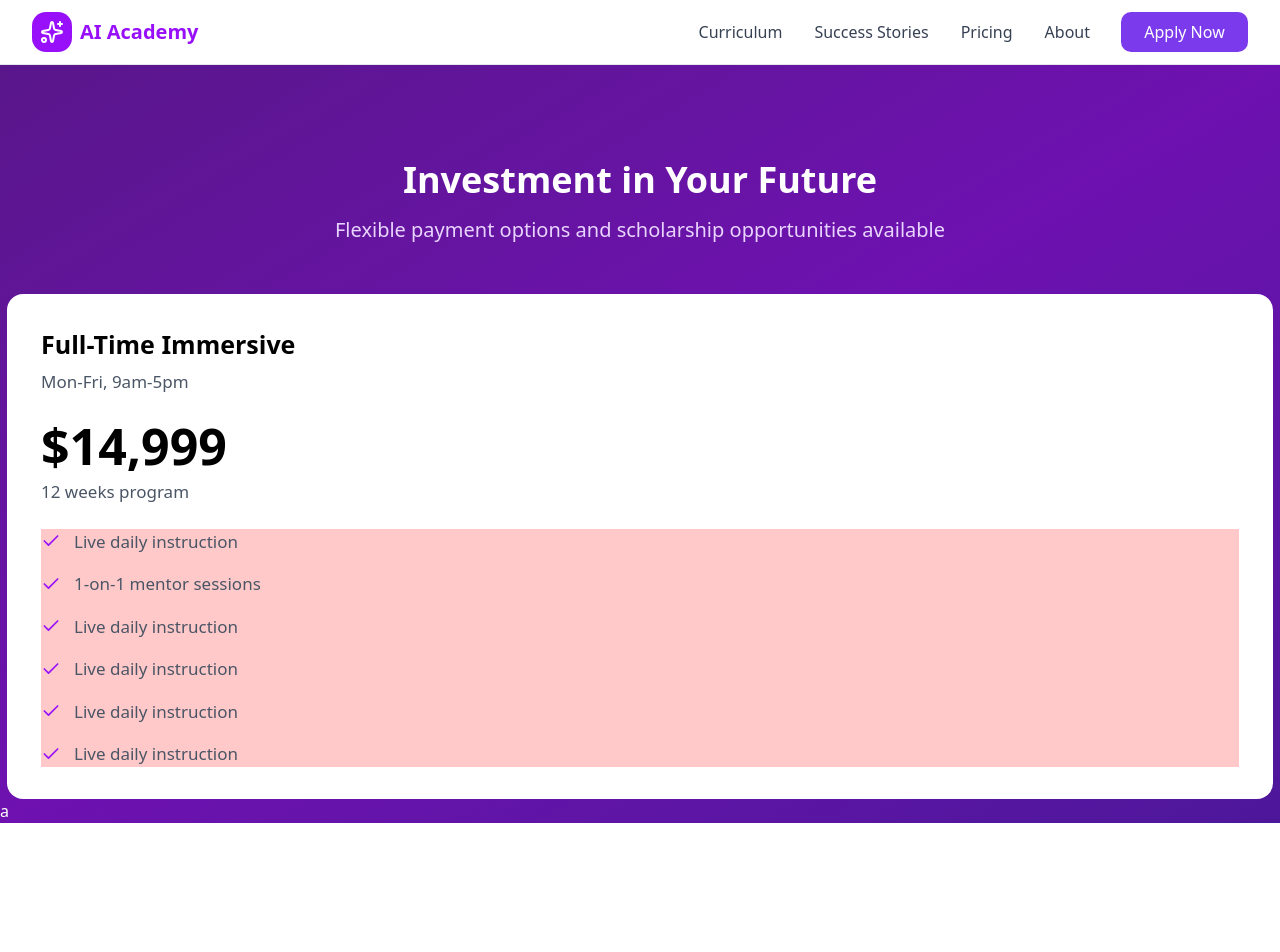
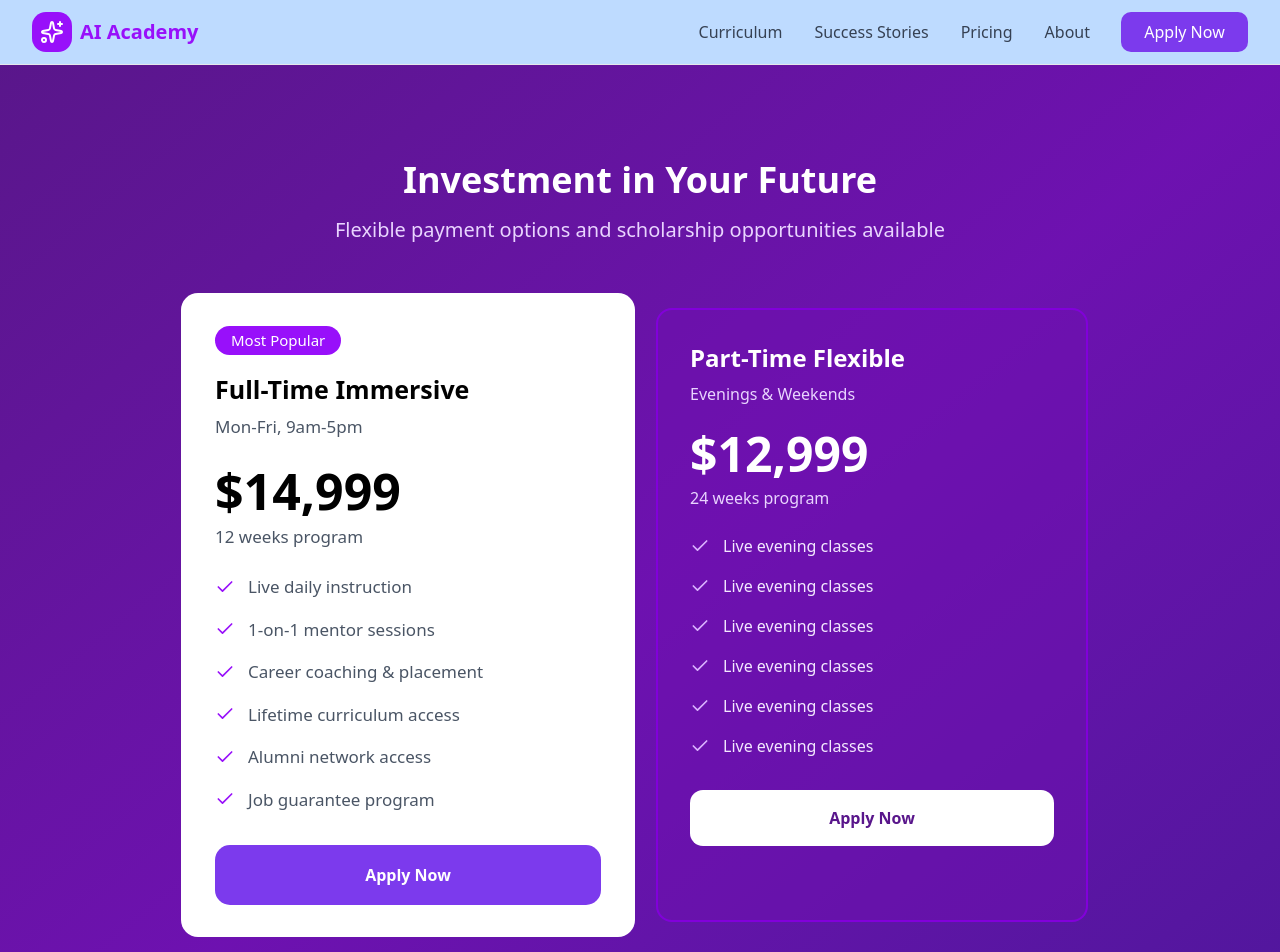
Before and after one commit to Bootcamp-JMC/Proyecto-1, a React (Vite) app: page / in a window 1280 px wide. Shown: the top 952 px of the page. Before the commit the page ends 823 px from the top, so only its background shows below. Built offline with nearby package versions, Linux system fonts and the light colour scheme.

Commit message:
Pricing fix

```diff
--- a/src/components/layout/Header/index.tsx
+++ b/src/components/layout/Header/index.tsx
@@ -5,7 +5,7 @@ import { Logo } from "../../ui/Logo";
 export const Header = () => {
   return (
     <header>
-      <nav className="fixed top-0 right-0 left-0 h-16.25 border-b border-gray-200 bg-white/70 backdrop-blur-lg">
+      <nav className="fixed top-0 right-0 left-0 h-16.25 border-b border-gray-200 bg-white/70 backdrop-blur-lg md:bg-amber-200 lg:bg-red-200 xl:bg-blue-200 2xl:bg-orange-300">
         <div className="mx-auto flex h-full items-center justify-between px-4 md:container md:px-2 lg:px-4">
           <Logo />
           <DesktopNavbar />
--- a/src/components/layout/Hero/index.tsx
+++ b/src/components/layout/Hero/index.tsx
@@ -3,7 +3,7 @@ import { HeroDescription } from "./components/HeroDescription";
 import { HeroTitle } from "./components/HeroTitle";
 import { HeroLabel } from "./components/HeroLabel";
 import { HeroFeatures } from "./components/HeroFeatures";
-import { HERO_FEATURES_LIST } from "./Data/HERO_FEATURES_LIST";
+import { HERO_FEATURES_LIST } from "./data/HERO_FEATURES_LIST";
 
 export const Hero = () => {
   return (
--- /dev/null
+++ b/src/components/layout/Pricing/components/PricingDescription.tsx
@@ -0,0 +1,3 @@
+export const PricingDescription = () => {
+  return <div>PricingDescription</div>;
+};
--- /dev/null
+++ b/src/components/layout/Pricing/components/PricingTitle.tsx
@@ -0,0 +1,3 @@
+export const PricingTitle = () => {
+  return <div>PricingTitle</div>;
+};
--- a/src/components/layout/Pricing/index.tsx
+++ b/src/components/layout/Pricing/index.tsx
@@ -1,66 +1,155 @@
 import { Check } from "lucide-react";
+import { CustomButton } from "../../ui/CustomButton";
 
 export const Pricing = () => {
   return (
     <div className="bg-linear-to-br from-purple-900 via-purple-800 to-violet-900 text-white">
       <div className="container mx-auto px-4 pt-23.75 text-center">
         <h3 className="text-4xl font-bold">Investment in Your Future</h3>
-        <p className="mt-4 px-6 text-xl text-purple-200">
+        <p className="mt-4 text-xl text-purple-200">
           Flexible payment options and scholarship opportunities available
         </p>
       </div>
-      <div className="mt-12.5 grid-cols-1 px-1.75 text-left text-black">
-        <div className="flex-col rounded-2xl bg-white px-8.5 py-8">
-          {/* <button>Most Popular</button> */}
-          <h3 className="text-[25px] font-bold">Full-Time Immersive</h3>
-          <p className="mt-1.25 text-[17px] text-gray-600">Mon-Fri, 9am-5pm</p>
-          <h2 className="mt-6.75 text-[50px] leading-none font-bold">
+      <div className="container mx-auto text-center">
+        <div className="mx-auto mt-12.25 grid max-w-5xl grid-cols-1 gap-2.5 px-1.75 text-left text-black md:grid-cols-2 md:px-4 lg:px-13.25">
+          <div className="flex-col rounded-[17px] bg-white px-8.5 py-8">
+            <button className="mt-px rounded-2xl bg-purple-600 px-4 py-0.75 text-[15px] text-white">
+              Most Popular
+            </button>
+            <h3 className="mt-4 text-[25px] font-bold">Full-Time Immersive</h3>
+            <p className="mt-1.5 text-[17px] text-gray-600">Mon-Fri, 9am-5pm</p>
+            <h2 className="mt-6.5 text-[50px] leading-none font-bold">
               $14,999
             </h2>
             <p className="mt-2 text-[17px] text-gray-600"> 12 weeks program</p>
 
-          <div className="mt-6 flex-col bg-red-200">
-            <div className="mt-4.25 flex items-center gap-3.25">
+            <div className="mt-6.25 flex flex-col gap-4.25">
+              <div className="flex items-center gap-3.25">
                 <Check className="text-purple-600" size={20} />
                 <p className="text-[17px] text-gray-600">
                   Live daily instruction
                 </p>
               </div>
-            <div className="mt-4.25 flex items-center gap-3.25">
+
+              <div className="flex items-center gap-3.25">
                 <Check className="text-purple-600" size={20} />
                 <p className="text-[17px] text-gray-600">
                   1-on-1 mentor sessions
                 </p>
               </div>
-            <div className="mt-4.25 flex items-center gap-3.25">
+
+              <div className="flex items-center gap-3.25">
                 <Check className="text-purple-600" size={20} />
                 <p className="text-[17px] text-gray-600">
-                Live daily instruction
+                  Career coaching & placement
                 </p>
               </div>
-            <div className="mt-4.25 flex items-center gap-3.25">
+
+              <div className="flex items-center gap-3.25">
                 <Check className="text-purple-600" size={20} />
                 <p className="text-[17px] text-gray-600">
-                Live daily instruction
+                  Lifetime curriculum access
                 </p>
               </div>
-            <div className="mt-4.25 flex items-center gap-3.25">
+
+              <div className="flex items-center gap-3.25">
                 <Check className="text-purple-600" size={20} />
                 <p className="text-[17px] text-gray-600">
-                Live daily instruction
+                  Alumni network access
                 </p>
               </div>
-            <div className="mt-4.25 flex items-center gap-3.25">
+
+              <div className="flex items-center gap-3.25">
                 <Check className="text-purple-600" size={20} />
                 <p className="text-[17px] text-gray-600">
-                Live daily instruction
+                  Job guarantee program
+                </p>
+              </div>
+            </div>
+            <div className="mt-8.25 font-bold">
+              <CustomButton
+                buttonText="Apply Now"
+                variant="solid"
+                customWidth="w-full"
+                customHeight="h-15"
+                customRounded="rounded-[15px]"
+              />
+            </div>
+          </div>
+          <div className="mx-2.75 my-3.75 flex-col rounded-2xl border-2 border-purple-700 bg-purple-800/50 px-8 py-7.5 text-white">
+            <h3 className="text-[24px] font-bold">Part-Time Flexible</h3>
+            <p className="mt-1.5 text-[16px] text-purple-200">
+              Evenings & Weekends
+            </p>
+            <h2 className="mt-6 text-[48px] leading-none font-bold">$12,999</h2>
+            <p className="mt-2 text-[16px] text-purple-200">24 weeks program</p>
+
+            <div className="mt-6 flex flex-col gap-4">
+              <div className="flex items-center gap-3.25">
+                <Check className="text-purple-300" size={20} />
+                <p className="text-[16px] text-purple-100">
+                  Live evening classes
+                </p>
+              </div>
+
+              <div className="flex items-center gap-3.25">
+                <Check className="text-purple-300" size={20} />
+                <p className="text-[16px] text-purple-100">
+                  Live evening classes
+                </p>
+              </div>
+
+              <div className="flex items-center gap-3.25">
+                <Check className="text-purple-300" size={20} />
+                <p className="text-[16px] text-purple-100">
+                  Live evening classes
+                </p>
+              </div>
+
+              <div className="flex items-center gap-3.25">
+                <Check className="text-purple-300" size={20} />
+                <p className="text-[16px] text-purple-100">
+                  Live evening classes
+                </p>
+              </div>
+
+              <div className="flex items-center gap-3.25">
+                <Check className="text-purple-300" size={20} />
+                <p className="text-[16px] text-purple-100">
+                  Live evening classes
+                </p>
+              </div>
+
+              <div className="flex items-center gap-3.25">
+                <Check className="text-purple-300" size={20} />
+                <p className="text-[16px] text-purple-100">
+                  Live evening classes
+                </p>
+              </div>
+            </div>
+            <div className="mt-8 font-bold">
+              <CustomButton
+                buttonText="Apply Now"
+                variant="outline"
+                customWidth="w-full"
+                customHeight="h-14"
+                customRounded="rounded-[13px]"
+                customTextColor="text-purple-900"
+              />
+            </div>
+          </div>
+        </div>
+      </div>
+      <div className="container mx-auto px-6 pt-8.25 pb-20 text-center">
+        <div className="flex flex-col text-center">
+          <p className="mb-4 text-purple-200">
+            🎓 Scholarships available for underrepresented groups in tech
+          </p>
+          <p className="mb-4 text-purple-200">
+            💳 Flexible payment plans and ISA options available
           </p>
         </div>
       </div>
     </div>
-        <div></div>
-      </div>
-      a
-    </div>
   );
 };
--- a/src/components/ui/CustomButton.tsx
+++ b/src/components/ui/CustomButton.tsx
@@ -4,16 +4,22 @@ type CustomButtonProps = {
   buttonText: string;
   variant: ButtonVariant;
   customWidth?: string;
+  customHeight?: string;
+  customRounded?: string;
+  customTextColor?: string;
 };
 
 export const CustomButton = ({
   buttonText,
   variant,
   customWidth,
+  customHeight,
+  customRounded,
+  customTextColor,
 }: CustomButtonProps) => {
   return (
     <button
-      className={`h-10 ${customWidth ? customWidth : "w-31.75"} flex items-center justify-center rounded-[10px] ${
+      className={`${customWidth ? customWidth : "w-31.75"} ${customHeight ? customHeight : "h-10"} ${customRounded ? customRounded : "rounded-[10px]"} ${customTextColor ? customTextColor : "text-black"} flex items-center justify-center ${
         variant === "solid"
           ? "bg-primary hover:bg-primary/90 cursor-pointer text-white"
           : "bg-white text-black hover:bg-gray-50"
```
Also changed, not shown: src/components/layout/Pricing/components/PricingGrid/PricingGrid.tsx (added). Lines whose indentation alone changed are shown as unchanged.
